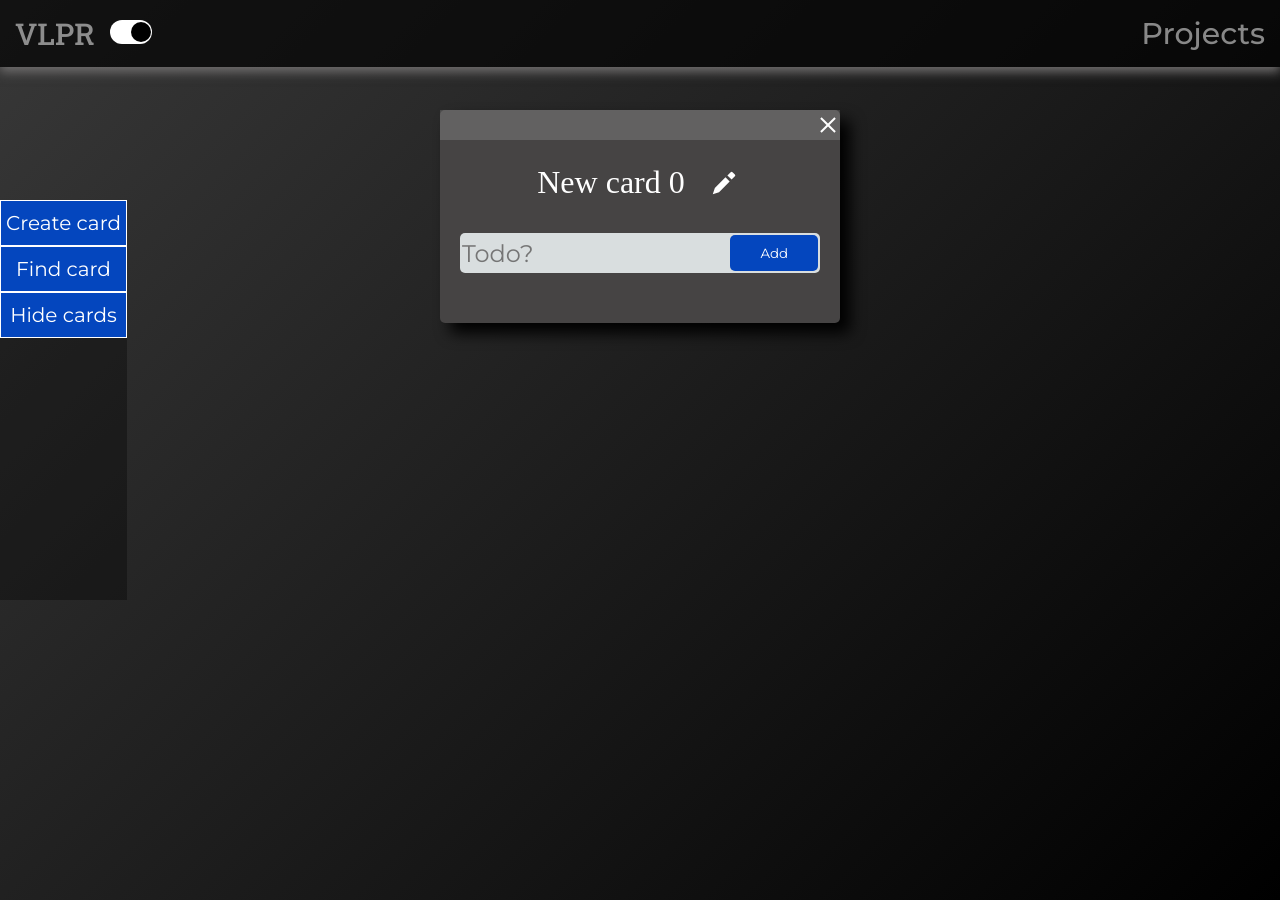
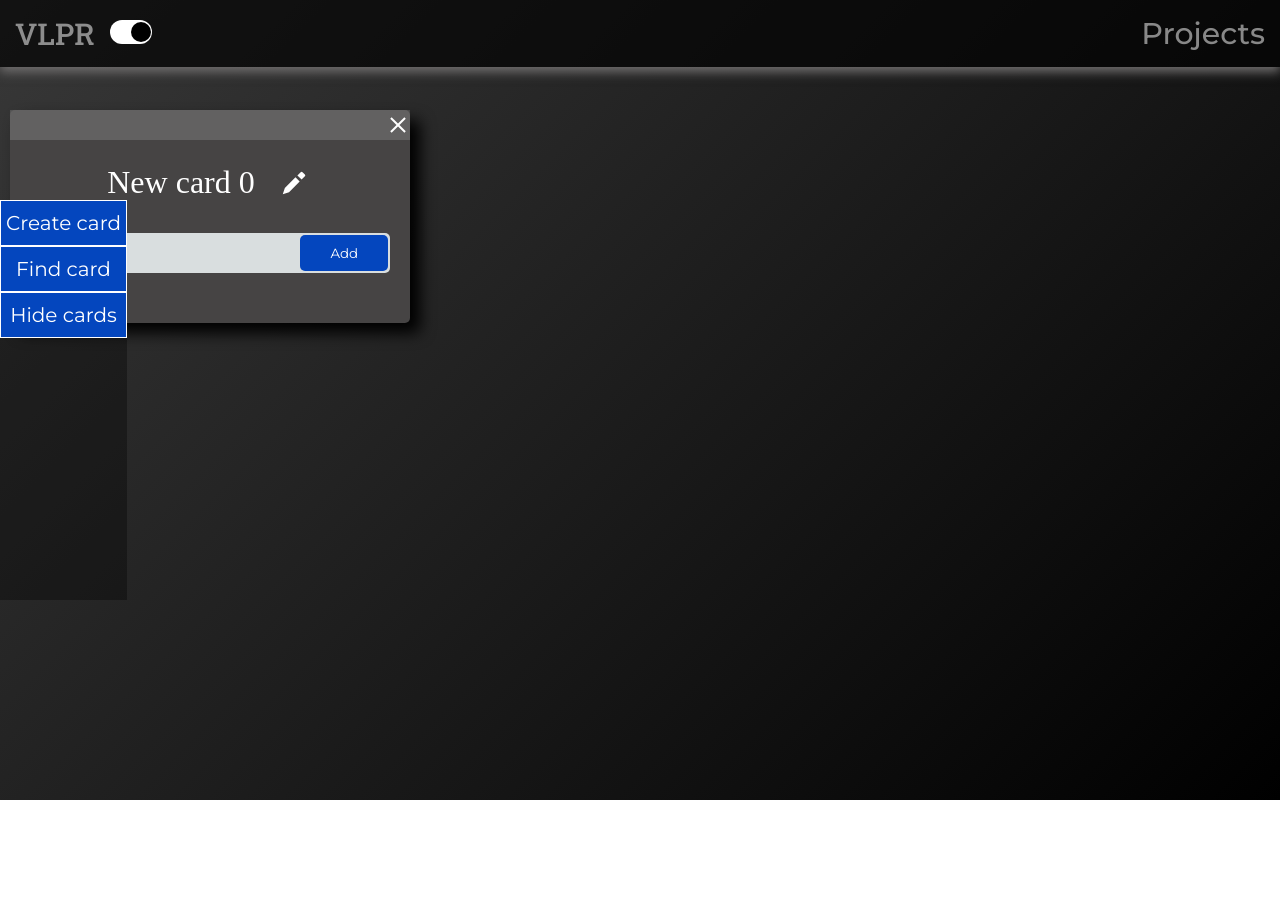
Before and after one commit to Intemeretor/Portfolio, a React (Vite) app: page /Portfolio/todo in a window 1280 px wide. Both pictures are taken after a click on the button "Create card". After the commit the page ends 800 px from the top, so only its background shows below. Built offline with nearby package versions, Linux system fonts and the light colour scheme; a web font is replaced by a local one.

Commit message:
DONE! It is fucking done!

```diff
--- a/src/pages/Todo/Todo.jsx
+++ b/src/pages/Todo/Todo.jsx
@@ -55,7 +55,6 @@ export default function Todo({ darkMode } = props) {
 
 				}
 				else {
-
 					let edited;
 					switch (changeType) {
 						case "nameChange":
@@ -72,6 +71,8 @@ export default function Todo({ darkMode } = props) {
 							break;
 						case "startDragging":
 							setCurrentCard(id);
+							console.log(e.target.getBoundingClientRect().top);
+							console.log(e.clientY);
 							edited = {
 								...prev[i],
 								cardIndex: 100,
@@ -83,22 +84,28 @@ export default function Todo({ darkMode } = props) {
 										y: e.clientY,
 									},
 
+									distance: {
+										x: e.target.getBoundingClientRect().left,
+										y: e.target.getBoundingClientRect().top,
+									},
 
 								}
 							};
 							newArr.push(edited);
 							break;
 						case "dragging":
+
 							if (prev[i].cardPosition.canDrag) {
+
 								edited = {
 									...prev[i], cardPosition: {
 										...prev[i].cardPosition,
 										currentPosition: {
 											x: e.clientX - prev[i].cardPosition.startPosition.x + prev[i].cardPosition.distance.x,
-											y: e.clientY - prev[i].cardPosition.startPosition.y + prev[i].cardPosition.distance.y,
+											y: e.clientY - prev[i].cardPosition.startPosition.y + prev[i].cardPosition.distance.y + window.scrollY,
 										},
 										active: true,
-
+										moved: true
 									}
 								}
 								newArr.push(edited);
@@ -113,10 +120,11 @@ export default function Todo({ darkMode } = props) {
 										x: prev[i].cardPosition.currentPosition.x,
 										y: prev[i].cardPosition.currentPosition.y,
 									},
-									moved: true,
+
 								}
 							}
 							newArr.push(edited);
+							setCurrentCard(prev => -1);
 							break;
 						case "delete":
 							break;
@@ -129,6 +137,7 @@ export default function Todo({ darkMode } = props) {
 
 	};
 
+
 	let cards = todoCards.map((item, index) => <TodoItem
 		changeCard={changeCard}
 		setTodoCards={setTodoCards}
@@ -138,11 +147,11 @@ export default function Todo({ darkMode } = props) {
 		key={index}
 	/>);
 
-	useEffect(() => {
-		let arr = [1, 2, 3, 4];
-		console.log(arr);
-		return
-	}, [])
+
+
+
+	// При видаленні здвиг усіх елементів нагору якщо релатів
+	// При переміщенні елементів елемент здвигається нагору на начальну позицію флекс елементу якщо абсолют
 	return (
 
 		<section className='todo'
--- a/src/pages/Todo/Todo.scss
+++ b/src/pages/Todo/Todo.scss
@@ -1,8 +1,6 @@
 .todo {
 	margin: 100px 0px 0px 0px;
 	padding: 10px 10px;
-	position: relative;
-	min-height: 100vh;
 
 	&__container {
 		max-width: none;
@@ -28,15 +26,13 @@
 	}
 	&__row {
 		display: flex;
-		flex-direction: column;
-		max-width: 400px;
+		align-items: center;
+		flex-wrap: wrap;
 		margin: 0 auto;
 		gap: 20px;
-		position: relative;
 	}
 	&__item {
 		position: relative;
-
 		width: 100%;
 		background-color: #2c2b2b;
 		max-width: 400px;
--- a/src/pages/Todo/TodoItem.jsx
+++ b/src/pages/Todo/TodoItem.jsx
@@ -16,6 +16,7 @@ export default function TodoItem({ card, changeCard, darkMode, cardId } = props)
 	useEffect(() => {
 		localStorage.setItem(`todos${cardId}`, JSON.stringify(todo));
 	}, [todo]);
+
 
 
 
@@ -63,7 +64,6 @@ export default function TodoItem({ card, changeCard, darkMode, cardId } = props)
 						case "delete":
 							break;
 					}
-
 				}
 			}
 			return newArr
@@ -87,12 +87,11 @@ export default function TodoItem({ card, changeCard, darkMode, cardId } = props)
 			id={cardId}
 			className={`todo__item ${darkMode ? 'isDark' : ""}`}
 			style={{
-				position: card.cardPosition.moved ? "relative" : "relative",
+				position: card.cardPosition.moved ? "absolute" : "relative",
 				top: `${card.cardPosition.currentPosition.y}px`,
 				left: `${card.cardPosition.currentPosition.x}px`,
 				zIndex: card.cardIndex
 			}}>
-
 			<div
 				className="todo__head"
 				onMouseDown={(e) => changeCard(e, "startDragging", cardId)}
```
